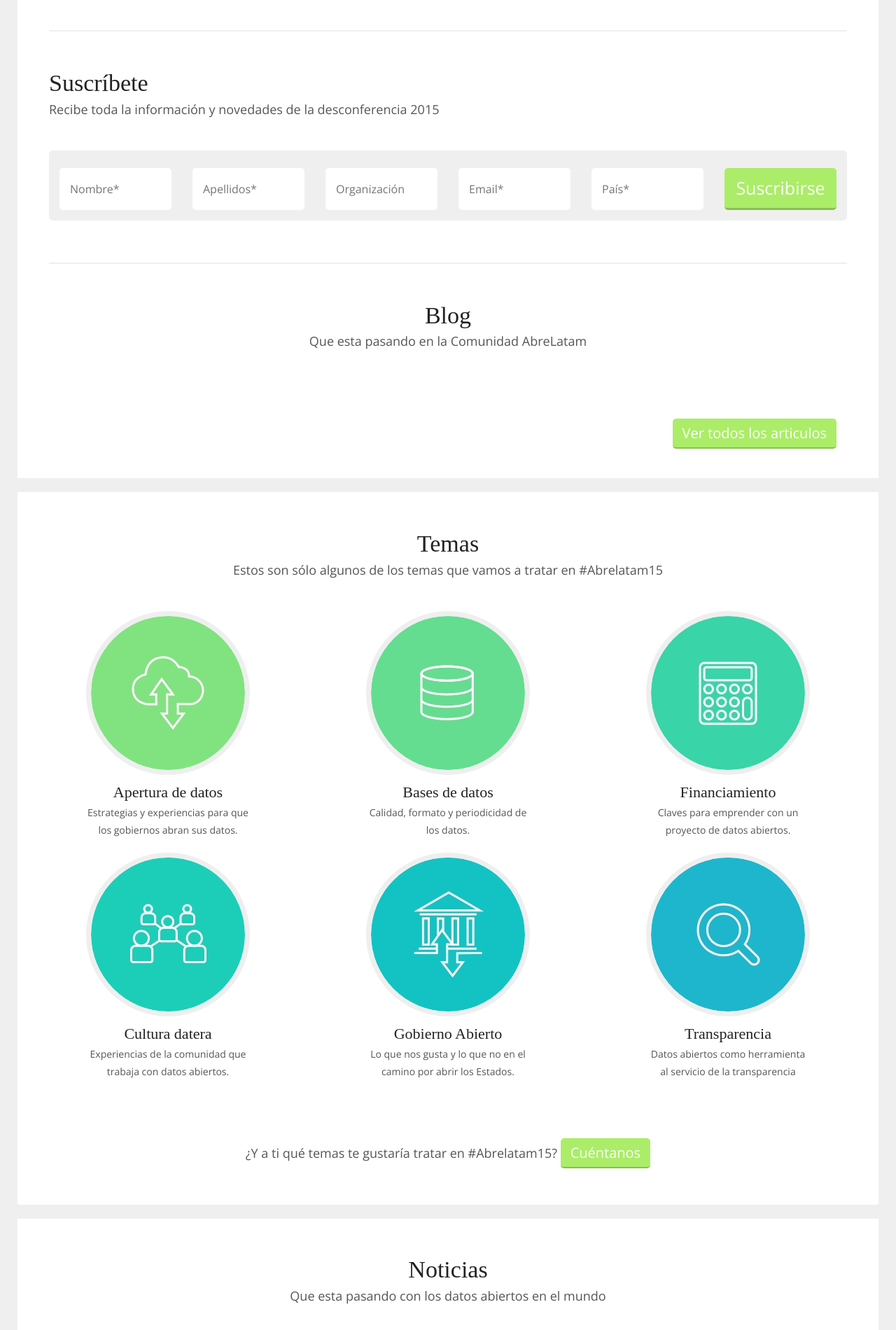
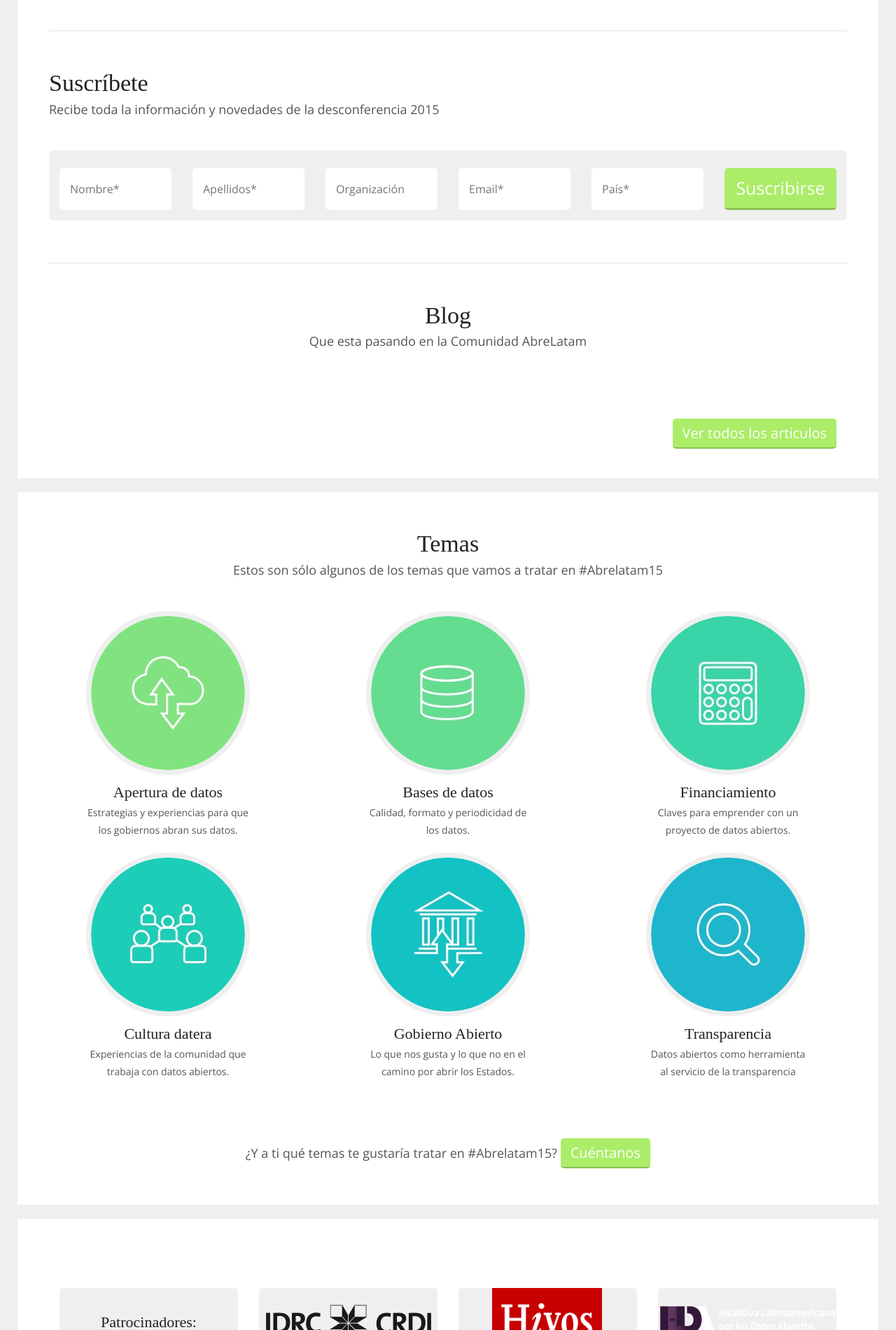
Before and after one commit to somosmas/abrelatam, a Jekyll site: the page built from index.html, in a window 1280 px wide. Shown: the part 1018-2918 px from the top of the page at 70% size. Built offline with Jekyll 4.4.1, drawn with Linux system fonts in a browser that asks for light colours; some web fonts are replaced; comment, search, counter and statistics services are not loaded; grey boxes are pictures that could not be loaded.

Commit message:
slider patrocinadores

```diff
--- a/_includes/partners.html
+++ b/_includes/partners.html
@@ -1,27 +1,24 @@
-
 <!--===============================-->
 <!--== Carousel ===================-->
 <!--===============================-->
-<!-- 				<section id="partners" class="row">
-					<div class="col-sm-12">
-						<div class="section-header text-center">
-							<h2>Partners</h2>
-							<h4>Awesome section description goes here.</h4>
-						</div>
-					</div>
+<section id="partners" class="row">
 	<div class="col-sm-12">
 		<div id="carousel" class="owl-carousel">
-							<div class="item"><img src="images/demo/partners/logo-01.png" alt="Logo 1"></div>
-							<div class="item"><img src="images/demo/partners/logo-02.png" alt="Logo 2"></div>
-							<div class="item"><img src="images/demo/partners/logo-03.png" alt="Logo 3"></div>
-							<div class="item"><img src="images/demo/partners/logo-04.png" alt="Logo 4"></div>
-							<div class="item"><img src="images/demo/partners/logo-05.png" alt="Logo 5"></div>
-							<div class="item"><img src="images/demo/partners/logo-06.png" alt="Logo 6"></div>
+			<div class="item"><h3>Patrocinadores:</h3></div>
+			<div class="item"><img src="{{ site.baseurl }}/images/logos/idrc.png" alt="Logo 1"></div>
+			<div class="item"><img src="{{ site.baseurl }}/images/logos/hivos.png" alt="Logo 2"></div>
+			<div class="item"><img src="{{ site.baseurl }}/images/logos/ilda.png" alt="Logo 3"></div>
+			<div class="item"><img src="{{ site.baseurl }}/images/logos/corfo.png" alt="Logo 4"></div>
+			<div class="item"><img src="{{ site.baseurl }}/images/logos/cepal.png" alt="Logo 5"></div>
+			<div class="item"><img src="{{ site.baseurl }}/images/logos/worldbank.png" alt="Logo 6"></div>
+			<div class="item"><h3>Aliados:</h3></div>
+			<div class="item"><img src="{{ site.baseurl }}/images/logos/socialtic.png" alt="Logo 6"></div>
+			<div class="item"><img src="{{ site.baseurl }}/images/logos/data.png" alt="Logo 6"></div>
 		</div>
 		<div class="owl-carousel-navigation">
 			<a class="owl-btn prev fa fa-angle-left"></a>
 			<a class="owl-btn next fa fa-angle-right"></a>
 		</div>
 	</div>
-				</section> -->
+</section>
 <!--==========-->
--- a/css/owl.carousel.css
+++ b/css/owl.carousel.css
@@ -45,6 +45,11 @@
 	background: #efefef;
 	border-radius: 5px;
 	text-align: center;
+	height: 100px;
+}
+.owl-item .item h3 {
+	margin: 0;
+	  padding: 34px;
 }
 .owl-item .item > img {
 	max-width: 100%;
--- a/index.html
+++ b/index.html
@@ -288,6 +288,10 @@ layout: default
 				</section>
 				<!--==========-->
 
+				<section id="partners">
+					{% include partners.html %}
+				</section>
+
 				<!--===============================-->
 				<!--== News ===================-->
 				<!--===============================-->
@@ -321,10 +325,6 @@ layout: default
 								<li><a href="https://www.facebook.com/ABRELATAM" class="fa fa-facebook"></a></li>
 								<li><a href="https://twitter.com/abrelatam" class="fa fa-twitter"></a></li>
 								<li><a href="https://www.youtube.com/user/abrelatam" class="fa fa-youtube"></a></li>
-								<!-- <li><a href="#" class="fa fa-google-plus"></a></li> -->
-								<!-- <li><a href="#" class="fa fa-instagram"></a></li> -->
-								<!-- <li><a href="#" class="fa fa-pinterest"></a></li> -->
-								<!-- <li><a href="#" class="fa fa-linkedin"></a></li> -->
 							</ul>
 
 						</div>
```
Also changed, not shown: images/logos/cepal.png (added), images/logos/corfo.png (added), images/logos/data.png (added), images/logos/hivos.png (added), images/logos/idrc.png (added), images/logos/ilda.png (added), images/logos/socialtic.png (added), images/logos/worldbank.png (added). Lines whose indentation alone changed are shown as unchanged.
